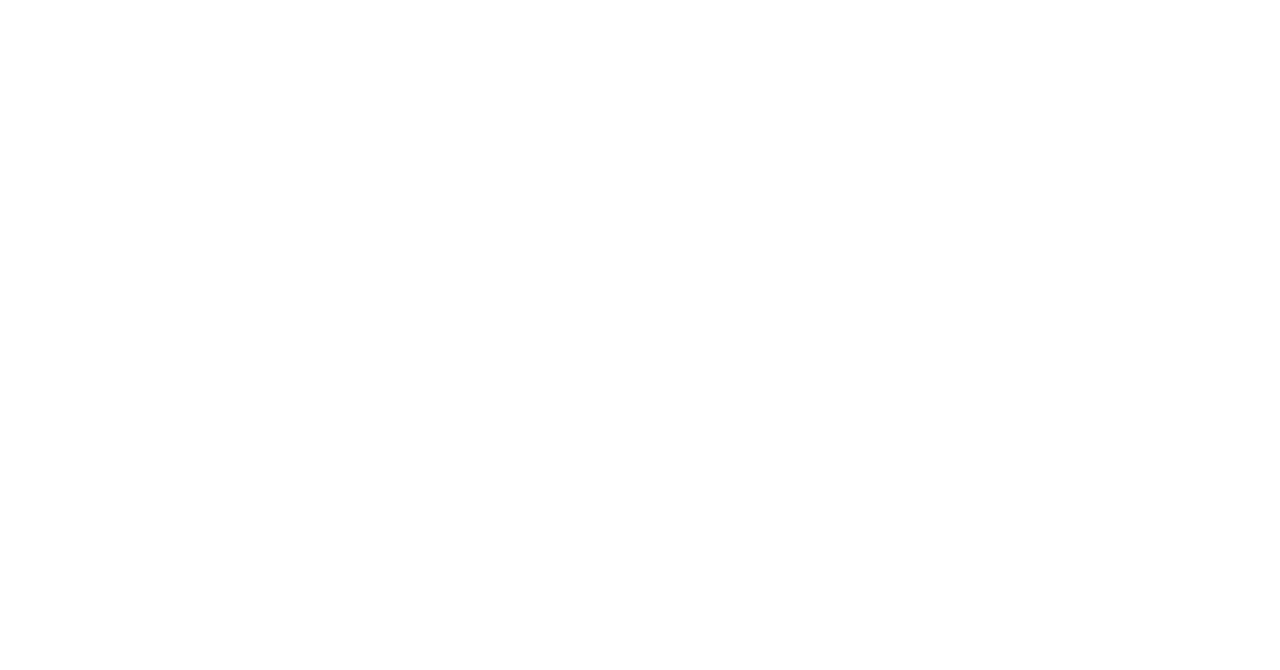
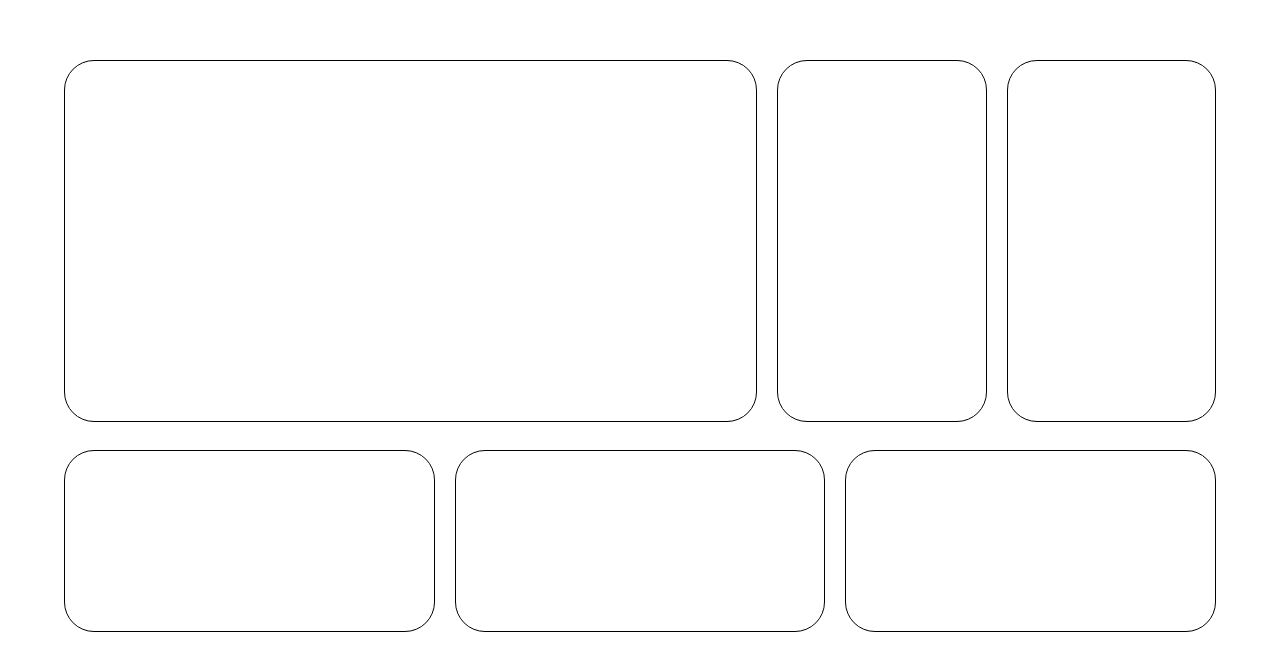
Before and after one commit to Chamelody/frontend, a React (Create React App) app: page / in a window 1280 px wide. Shown: the part 840-1510 px from the top of the page. Built offline with nearby package versions, Linux system fonts and the light colour scheme.

Commit message:
feat: information screen

```diff
--- a/src/constants/ResponsiveSizeConst.ts
+++ b/src/constants/ResponsiveSizeConst.ts
@@ -3,3 +3,5 @@ export const ResponsiveSizeConst = {
     TABLET_SCREEN_MAX_WIDTH: 768,
     TABLET_SCREEN_MIN_WIDTH: 480
 };
+
+export default ResponsiveSizeConst;
--- a/src/ui/main/information/MainInfo.tsx
+++ b/src/ui/main/information/MainInfo.tsx
@@ -1,7 +1,17 @@
 import React from "react";
+import InfoSection from "./flex/InfoSection";
+import FlexContainer from "../../../components/FlexContainer";
 
 const MainInfo = (): JSX.Element => {
-    return <></>;
+    return (
+        <FlexContainer
+            height="100%"
+            justifyContent="center"
+            alignItems="center"
+        >
+            <InfoSection />
+        </FlexContainer>
+    );
 };
 
 export default MainInfo;
--- /dev/null
+++ b/src/ui/main/information/flex/Card.tsx
@@ -0,0 +1,27 @@
+import React from "react";
+
+type CardProps = {
+    height: string // <length>
+    width: string  // <length>
+}
+
+const Card = ({
+    height,
+    width
+}: CardProps): JSX.Element => {
+    return (
+        <div
+            style={{
+                height: height,
+                width: width,
+                border: "1px solid black",
+                borderRadius: "30px",
+                marginBottom: "25px",
+            }}
+        >
+
+        </div>
+    );
+};
+
+export default Card;
--- /dev/null
+++ b/src/ui/main/information/flex/InfoSection.tsx
@@ -0,0 +1,65 @@
+import React from "react";
+import { useMediaQuery } from "react-responsive";
+
+import FlexContainer from "../../../../components/FlexContainer";
+import Card from "./Card";
+import ResponsiveSizeConst from "../../../../constants/ResponsiveSizeConst";
+
+const InfoSection = (): JSX.Element => {
+    const isTabletScreen = useMediaQuery({
+        minWidth: ResponsiveSizeConst.TABLET_SCREEN_MIN_WIDTH,
+        maxWidth: ResponsiveSizeConst.TABLET_SCREEN_MAX_WIDTH + 150
+    });
+    const isMobileScreen = useMediaQuery({ maxWidth: ResponsiveSizeConst.MOBILE_SCREEN_MAX_WIDTH });
+
+    let cardSizeInfo;
+
+    if (isMobileScreen || isTabletScreen) {
+        cardSizeInfo = {
+            learnMore: { height: "50%", width: "100%" },
+            taste: { height: "30%", width: "100%" },
+            developer: { height: "30%", width: "100%" },
+            artist: { height: "30%", width: "100%" },
+            music: { height: "30%", width: "100%" },
+            tag: { height: "30%", width: "100%" },
+        }
+    } else {
+        cardSizeInfo = {
+            learnMore: { height: "60%", width: "60%" },
+            taste: { height: "60%", width: "18%" },
+            developer: { height: "60%", width: "18%" },
+            artist: { height: "30%", width: "32%" },
+            music: { height: "30%", width: "32%" },
+            tag: { height: "30%", width: "32%" },
+        }
+    }
+
+    return (
+        <FlexContainer
+            width="90%"
+            height="75%"
+        >
+                <FlexContainer
+                    height="100%"
+                    width="100%"
+                    justifyContent="space-between"
+                    flexWrap="wrap"
+                >
+                    {/* Learn more card */}
+                    <Card height={cardSizeInfo.learnMore.height} width={cardSizeInfo.learnMore.width} />
+                    {/* Taste card */}
+                    <Card height={cardSizeInfo.taste.height} width={cardSizeInfo.taste.width} />
+                    {/* Developer card */}
+                    <Card height={cardSizeInfo.developer.height} width={cardSizeInfo.developer.width} />
+                    {/* Artist card */}
+                    <Card height={cardSizeInfo.artist.height} width={cardSizeInfo.artist.width} />
+                    {/* Music card */}
+                    <Card height={cardSizeInfo.music.height} width={cardSizeInfo.music.width} />
+                    {/* Tag card */}
+                    <Card height={cardSizeInfo.tag.height} width={cardSizeInfo.tag.width} />
+                </FlexContainer>
+        </FlexContainer>
+    );
+};
+
+export default InfoSection;
--- /dev/null
+++ b/src/ui/main/information/grid/Card.tsx
@@ -0,0 +1,33 @@
+import React from "react";
+import GridItem from "../../../../components/GridItem";
+
+type CardProps = {
+    columnStart: string,  // <integer>
+    columnEnd: string,  // <integer>
+    rowStart: string,  // <integer>
+    rowEnd: string  // <integer>
+}
+
+const Card = ({
+    columnStart,
+    columnEnd,
+    rowStart,
+    rowEnd,
+}: CardProps): JSX.Element => {
+    return (
+        <GridItem
+            gridColumnStart={columnStart}
+            gridColumnEnd={columnEnd}
+            gridRowStart={rowStart}
+            gridRowEnd={rowEnd}
+            {...{
+                border: "1px solid black",
+                borderRadius: "30px"
+            }}
+        >
+            card
+        </GridItem>
+    );
+};
+
+export default Card;
--- /dev/null
+++ b/src/ui/main/information/grid/InfoSection.tsx
@@ -0,0 +1,26 @@
+import React from "react";
+import GridContainer from "../../../../components/GridContainer";
+import LearnMoreCard from "./LearnMoreCard";
+import Card from "./Card";
+
+const InfoSection = (): JSX.Element => {
+    return (
+        <GridContainer
+            width="90%"
+            height="75%"
+            gridTemplateColumns="repeat(9, 1fr)"
+            gridTemplateRows="reapeat(4, 1fr)"
+            columnGap="25px"
+            rowGap="25px"
+        >
+            <LearnMoreCard />  {/* Learn more card */}
+            <Card columnStart="6" columnEnd="8" rowStart="1" rowEnd="3" />  {/* Taste card */}
+            <Card columnStart="8" columnEnd="10" rowStart="1" rowEnd="3" />  {/* Developer card */}
+            <Card columnStart="1" columnEnd="4" rowStart="3" rowEnd="4" />  {/* Artist card */}
+            <Card columnStart="4" columnEnd="7" rowStart="3" rowEnd="4" />  {/* Music card */}
+            <Card columnStart="7" columnEnd="10" rowStart="3" rowEnd="4" />  {/* Tag card */}
+        </GridContainer>
+    );
+};
+
+export default InfoSection;
```
Also changed, not shown: src/ui/main/information/grid/LearnMoreCard.tsx (added, +21 -0 lines).
